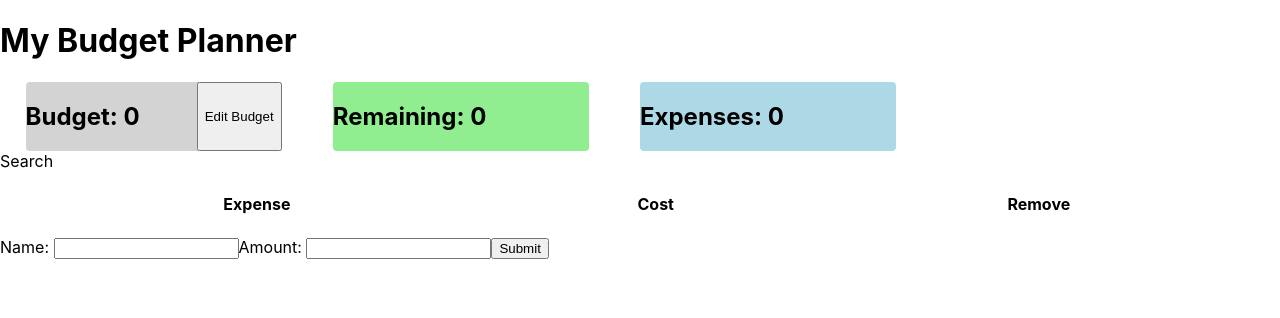
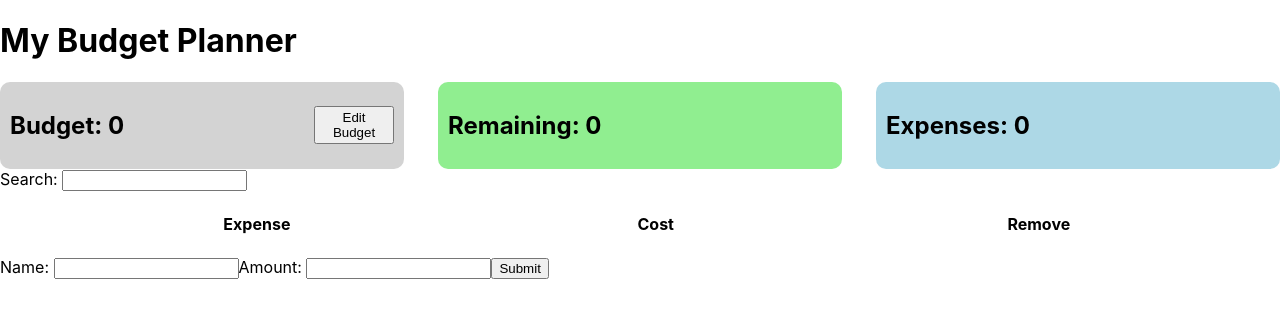
Before and after one commit to bbexpress/Budgeter, a React (Create React App) app: page / in a window 1280 px wide. Shown: the top 318 px of the page. Built offline with nearby package versions, Linux system fonts and the light colour scheme.

Commit message:
finished functionality, tweaking styling

```diff
--- a/src/Components/Budget.css
+++ b/src/Components/Budget.css
@@ -1,12 +1,21 @@
+.outer-container {
+  display: flex;
+  justify-content: space-between;
+}
+
 .container {
-    display: inline-flex;
+    padding: 9px 10px;
+    display: flex;
     justify-content: space-between;
-    border-radius: 4px;
-    width: 20%;
-    height: 50%;
-    /* padding: 25px, 25px, 25px, 25px; */
-    margin-left: 2%;
-    margin-right: 2%;
+    border-radius: 10px;
+    width: 30%;
+}
+
+.container > button {
+  height: 38px;
+  width: 80px;
+  margin-top: auto;
+  margin-bottom: auto;
 }
 
 h1 {
--- a/src/Components/Budget.js
+++ b/src/Components/Budget.js
@@ -12,27 +12,28 @@ export default function Budget() {
   const [budget, setBudget] = useState(0);
   const [expenses, setExpenses] = useState(0);
   const [expenseArray, setExpArray] = useState([]);
+  const [filteredArray, setFilteredArray] = useState(expenseArray);
   const [term, setTerm] = useState('');
 
 
 
-  // const filteredExpense = useMemo(() => searchExpense(term), [term]);
+  //const filterExpense = useMemo(() => searchExpense(term), [term]);
 
-  function filterExpense(term){
-    return expenseArray.filter((e)=>{
-      return e.name.includes(term);
-    })
+  function filterExpense(term) {
+    setTerm(term);
+    //  setFilteredArray(expenseArray.filter(expense => expense.name.includes(term)));
+    //  console.log(filteredArray);
   }
 
-  function removeExpense(index){
+  function removeExpense(index) {
     setExpenses(parseInt(expenses) - parseInt(expenseArray[index].amount));
-    expenseArray.splice(index,1);
+    expenseArray.splice(index, 1);
   }
 
-  function addExpense(val){
+  function addExpense(val) {
     console.log(val);
     setExpenses(parseInt(expenses) + parseInt(val.amount));
-    const array = [...expenseArray,val];
+    const array = [...expenseArray, val];
     setExpArray(array);
   }
 
@@ -44,7 +45,8 @@ export default function Budget() {
 
   return (
     <div>
-        <div className="container" style = {{backgroundColor: "lightgrey"}}>
+      <div className="outer-container">
+        <div className="container" style={{ backgroundColor: "lightgrey" }}>
           <h2>Budget: {budget}</h2>
           <Popup
             trigger={<button className="button"> Edit Budget </button>}
@@ -59,9 +61,9 @@ export default function Budget() {
                 <div className="header"> Edit Budget </div>
                 <div className="content">
                   {' '}
-          <form onSubmit={(event) => {close()}}>
+                  <form onSubmit={(event) => { close() }}>
                     <label htmlFor="nameInput">New Budget: </label>
-                <input type="text" name="budgetInput" placeholder={budget}onChange={(event)=> setBudget((e)=> event.target.value)}/>
+                    <input type="text" name="budgetInput" placeholder={budget} onChange={(event) => setBudget((e) => event.target.value)} />
                     <button type="submit">Submit</button>
                   </form>
                 </div>
@@ -69,25 +71,19 @@ export default function Budget() {
             )}
           </Popup>
         </div>
-        <div className="container" style = {{backgroundColor: "lightgreen"}}>
+        <div className="container" style={{ backgroundColor: "lightgreen" }}>
           <h2>Remaining: {budget - expenses}</h2>
         </div>
-        <div className="container" style = {{backgroundColor: "lightblue"}}>
+        <div className="container" style={{ backgroundColor: "lightblue" }}>
           <h2>Expenses: {expenses}</h2>
         </div>
-
-
-      <ExpenseContext.Provider value= {expenseArray}>
-        <Search expenseArray = {expenseArray} filterExpense = {filterExpense}/>
-        <Expenses expenseArray = {expenseArray} removeExpense = {removeExpense}/>
-        <AddExpense addExpense = {addExpense}/>
-      </ExpenseContext.Provider>
-
-
-      <span>{filterExpense}</span>
+      </div>
+      <Search filterExpense={filterExpense} />
+      <Expenses expenseArray={expenseArray} removeExpense={removeExpense} term={term} />
+      <AddExpense addExpense={addExpense} />
     </div>
 
   );
 
 }
-export {ExpenseContext};
+export { ExpenseContext };
--- a/src/Components/Expenses.js
+++ b/src/Components/Expenses.js
@@ -22,7 +22,7 @@ export default function Expenses(props) {
           <th>Remove</th>
         </thead>
               <tbody>
-                  {props.expenseArray.map((d,index) =>
+                  {props.expenseArray.filter(expense => expense.name.includes(props.term)).map((d,index) =>
                     <tr key = {index}>
                       <td >{d.name}</td>
                       <td >{d.amount}</td>
--- a/src/Components/Search.js
+++ b/src/Components/Search.js
@@ -1,9 +1,19 @@
-import React, { Component } from 'react';
+import React from 'react'
 
-export default class Search extends Component {
-  render() {
-    return (
-      <div> Search </div>
-    );
-  }
+function Search(props) {
+
+  const updateSearch =(args)=> {
+      console.log(args);
+      props.filterExpense(args);
+
+    }
+
+  return (
+    <div>
+      <label htmlFor="searchInput">Search: </label>
+      <input type="text" name="searchInput" onChange={(event)=> updateSearch(event.target.value)} />
+    </div>
+  )
 }
+
+export default Search
```
Lines whose indentation alone changed are shown as unchanged.
